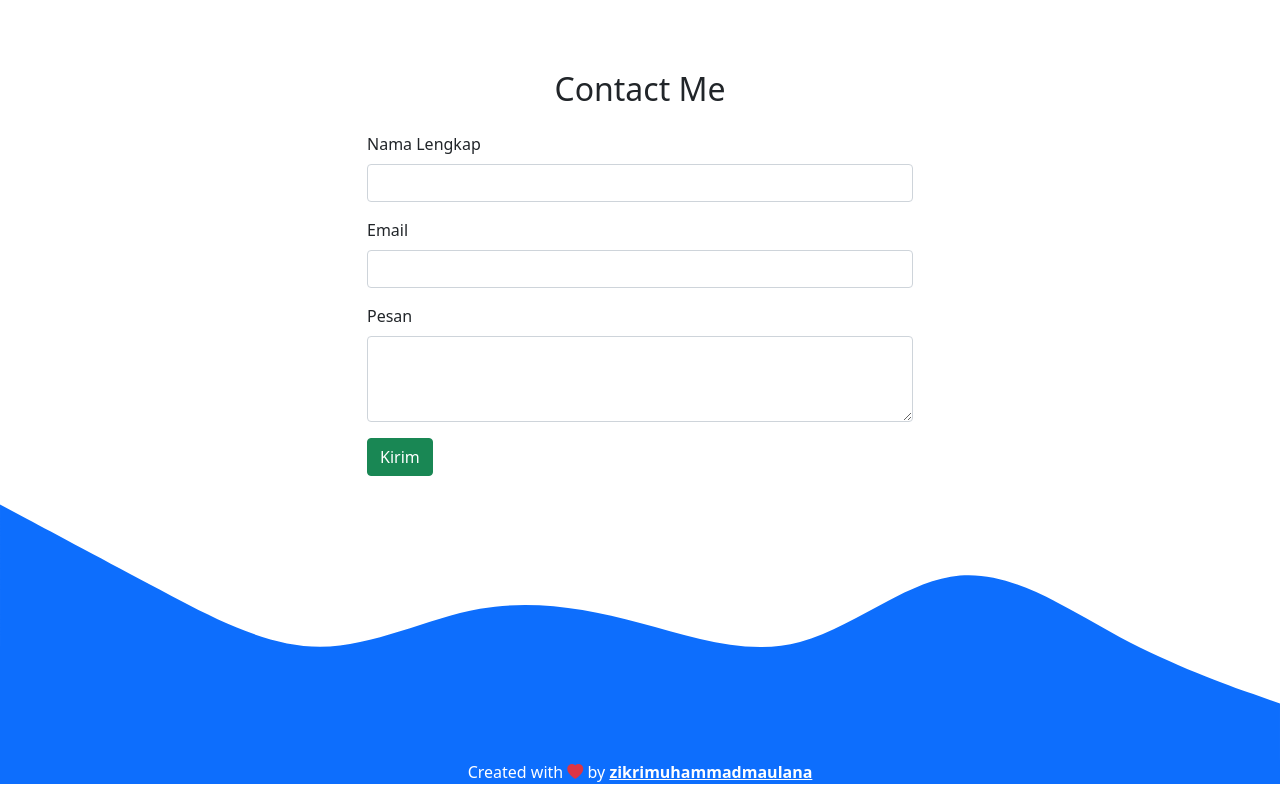
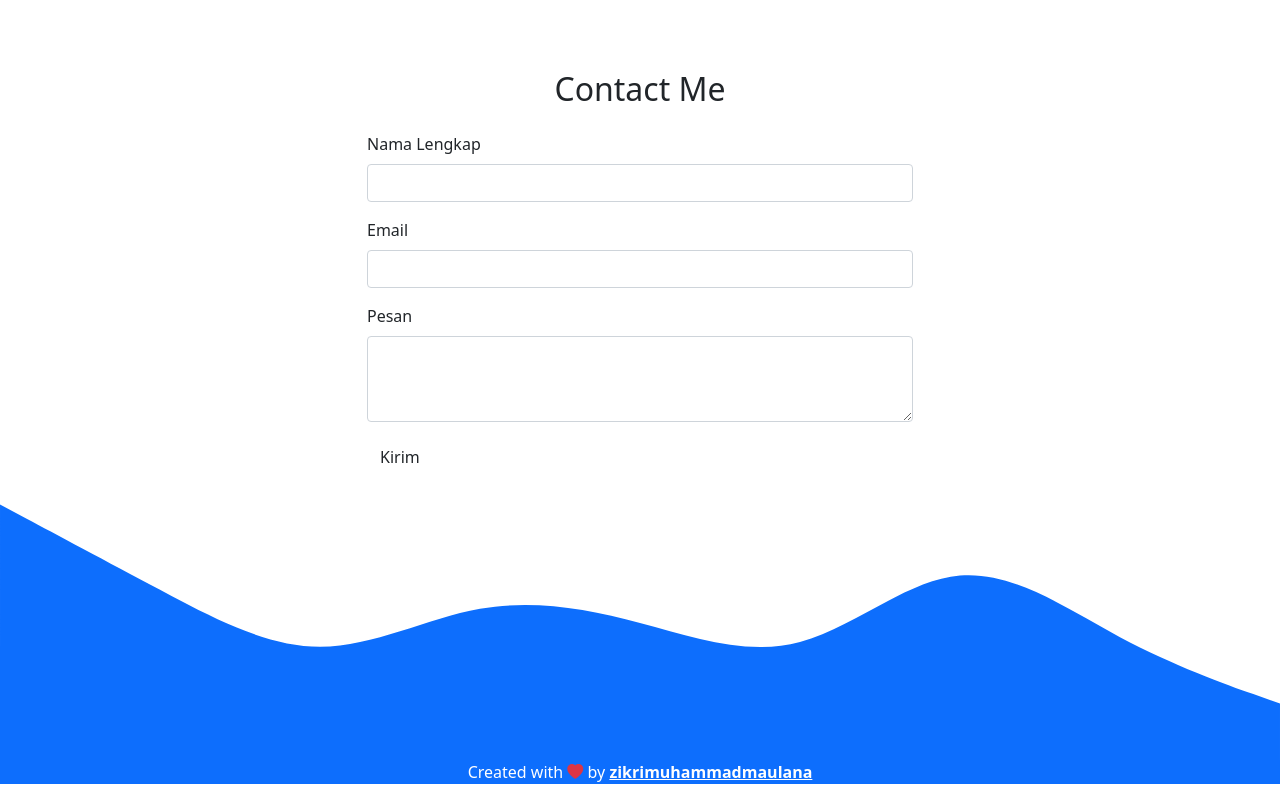
Before and after one commit to zikr444/zikr444.github.io, a plain HTML site: page index.html in a window 1280 px wide. Shown: the part 2448-3248 px from the top of the page. Drawn offline with nearby package versions, Linux system fonts and the light colour scheme.

```diff
--- a/index.html
+++ b/index.html
@@ -247,7 +247,7 @@
                 <label for="pesan" class="form-label">Pesan</label>
                 <textarea class="form-control" id="pesan" rows="3"></textarea>
               </div>
-              <button type="submit" class="btn btn-success">Kirim</button>
+              <button type="submit" class="btn btn-primaryr">Kirim</button>
             </form>
           </div>
         </div>
```
